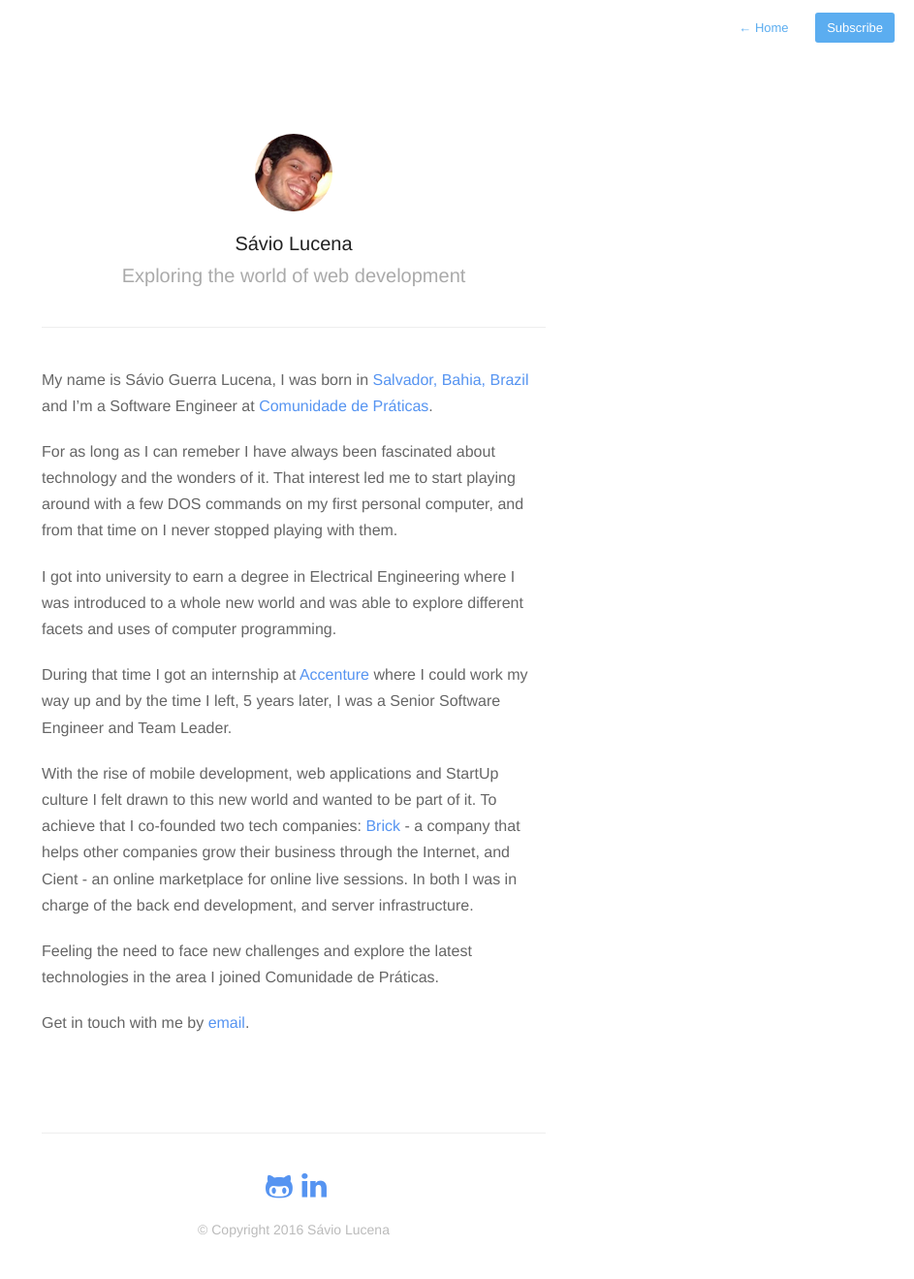
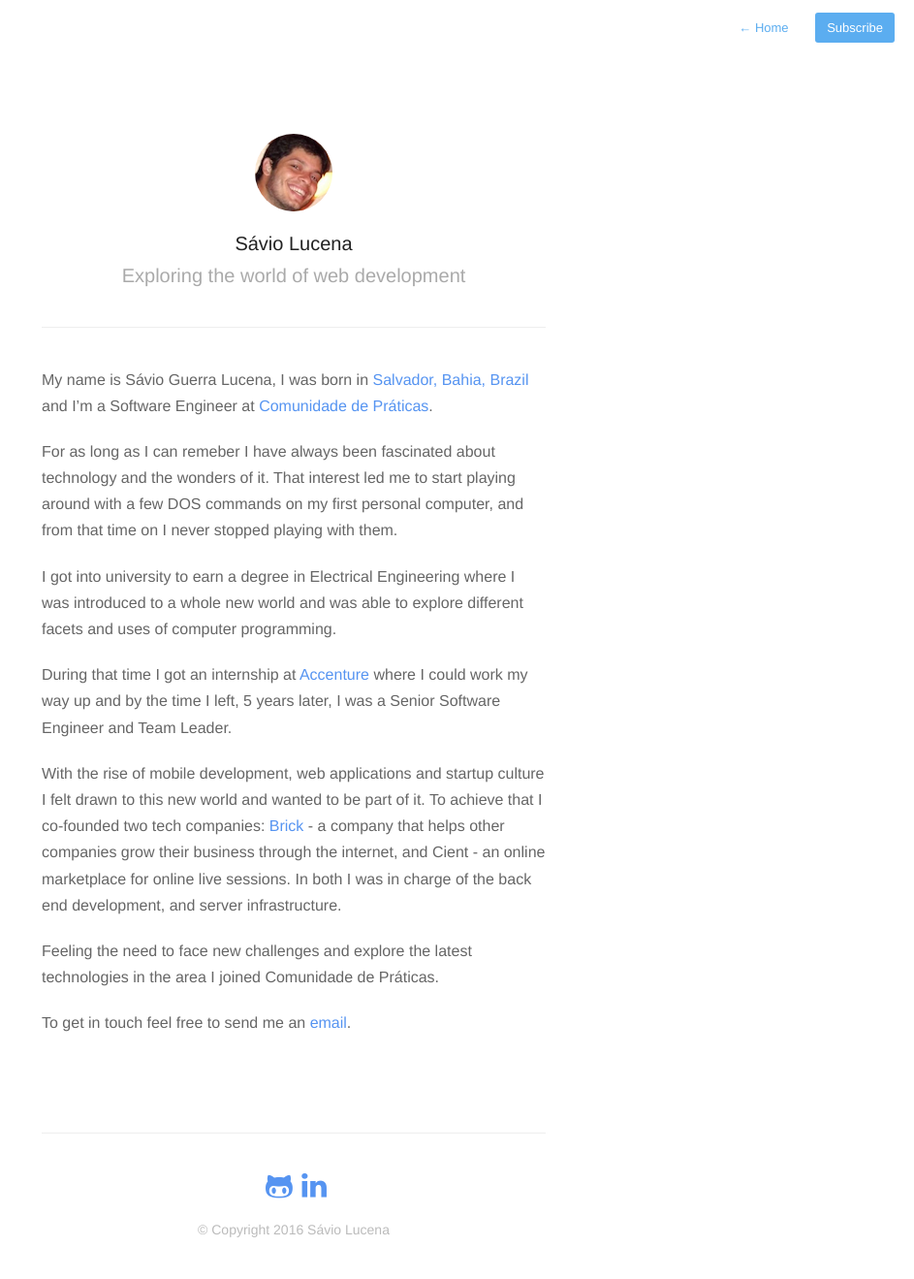
Before and after one commit to saviogl/saviogl.github.io, a Jekyll site: the page built from about.md, in a window 1280 px wide. Shown: the whole page at 97% size, without its empty margins (337-1280 px from the left). Built offline with Jekyll 4.4.1, drawn with Linux system fonts in a browser that asks for light colours; nearby versions of some CDN libraries; Markdown is read by kramdown in place of the engine named in the settings.

Commit message:
Few corrections

```diff
--- a/about.md
+++ b/about.md
@@ -12,10 +12,10 @@ I got into university to earn a degree in Electrical Engineering where I was int
 
 During that time I got an internship at [Accenture](https://www.accenture.com) where I could work my way up and by the time I left, 5 years later, I was a Senior Software Engineer and Team Leader.
 
-With the rise of mobile development, web applications and StartUp culture I felt drawn to this new world and wanted to be part of it. To achieve that I co-founded two tech companies: [Brick](http://www.bricksoftwares.com) - a company that helps other companies grow their business through the Internet, and Cient - an online marketplace for online live sessions. In both I was in charge of the back end development, and server infrastructure.
+With the rise of mobile development, web applications and startup culture I felt drawn to this new world and wanted to be part of it. To achieve that I co-founded two tech companies: [Brick](http://www.bricksoftwares.com) - a company that helps other companies grow their business through the internet, and Cient - an online marketplace for online live sessions. In both I was in charge of the back end development, and server infrastructure.
 
 Feeling the need to face new challenges and explore the latest technologies in the area I joined Comunidade de Práticas.
 
-Get in touch with me by [email](mailto:saviogl@gmail.com).
+To get in touch feel free to send me an [email](mailto:saviogl@gmail.com).
 
 {% include footer.html %}
```
